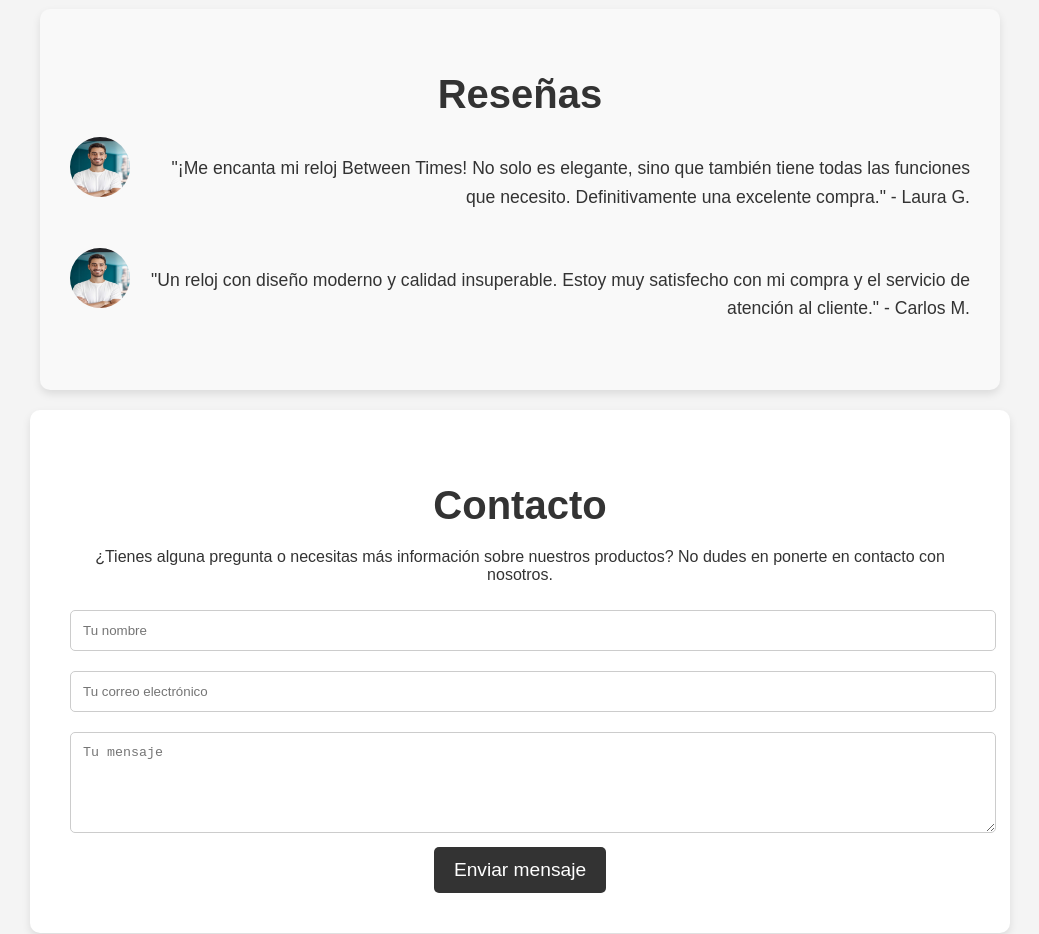
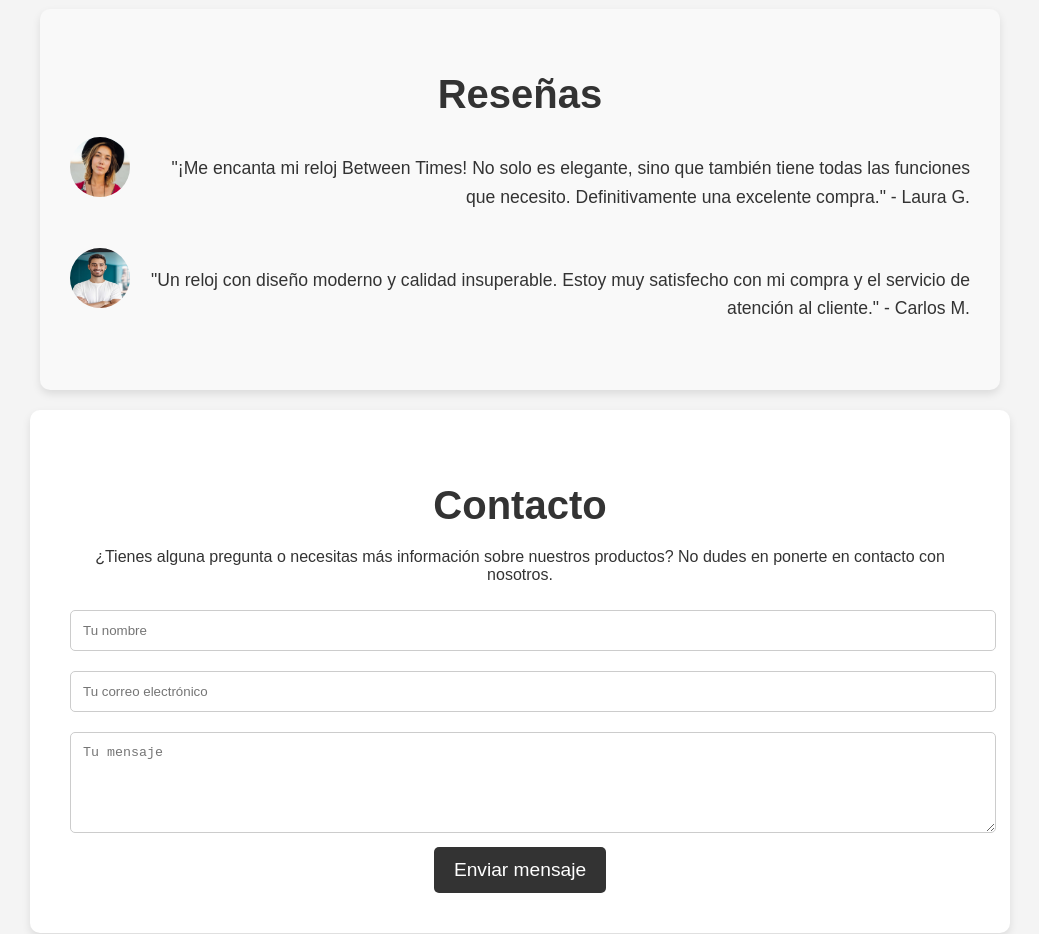
Before and after one commit to 227700-JDM/Beetwen-times.github.io, a plain HTML site: page index.html in a window 1280 px wide. Shown: the part 2100-3034 px from the top of the page, without its empty margins (120-1159 px from the left). Drawn offline with Linux system fonts and the light colour scheme.

Commit message:
Update index.html

```diff
--- a/index.html
+++ b/index.html
@@ -263,7 +263,7 @@
         <h2> Reseñas </h2>
         <div class="testimonial">
             <div>
-                <img src="Screenshot_20241114_220639.jpg" alt="Cliente 1">
+                <img src="Screenshot_20241117-223151_Chrome.jpg" alt="Cliente 1">
             </div>
             <div class="customer-info">
                 <p>"¡Me encanta mi reloj Between Times! No solo es elegante, sino que también tiene todas las funciones que necesito. Definitivamente una excelente compra." - Laura G.</p>
```
